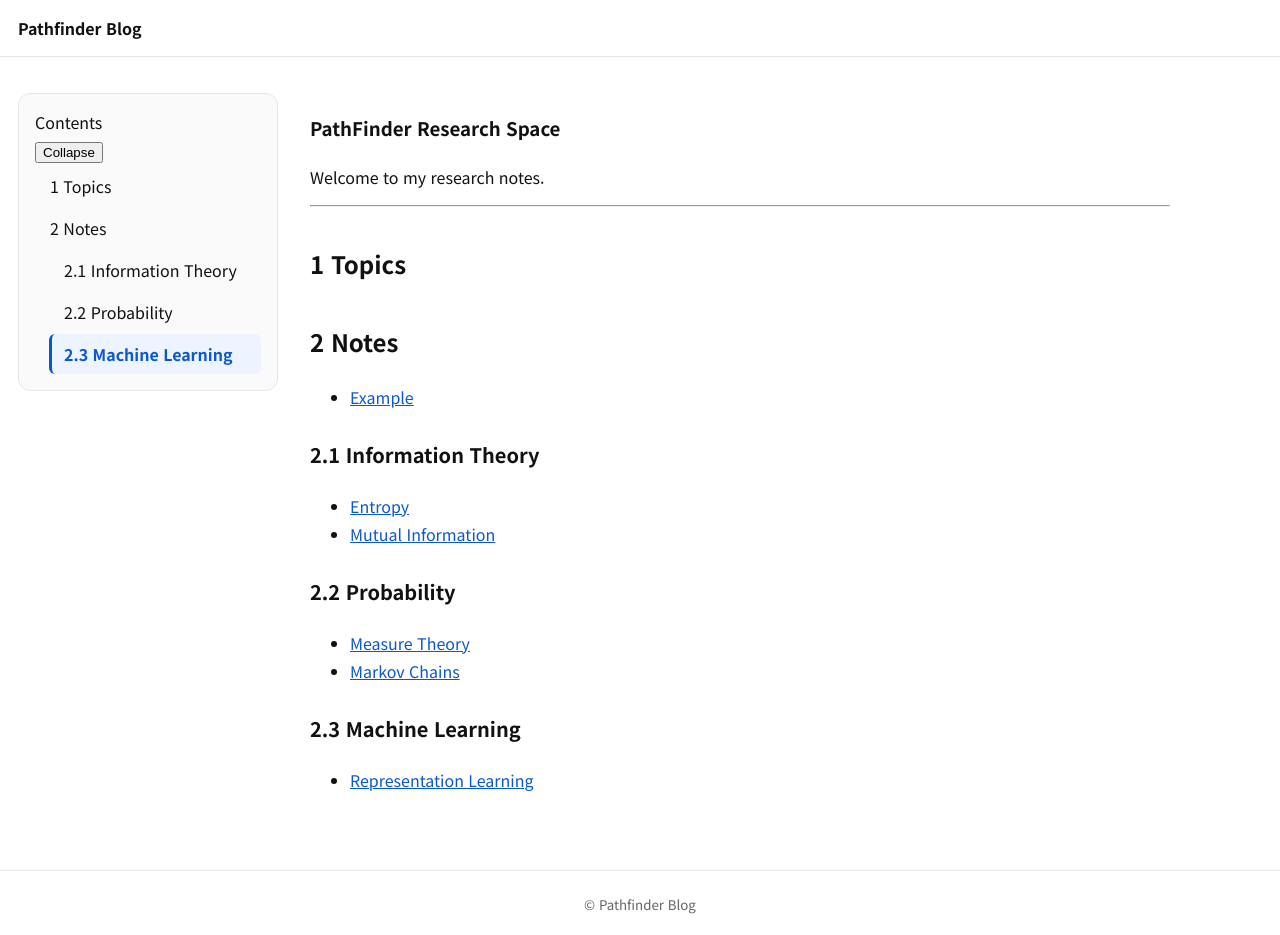
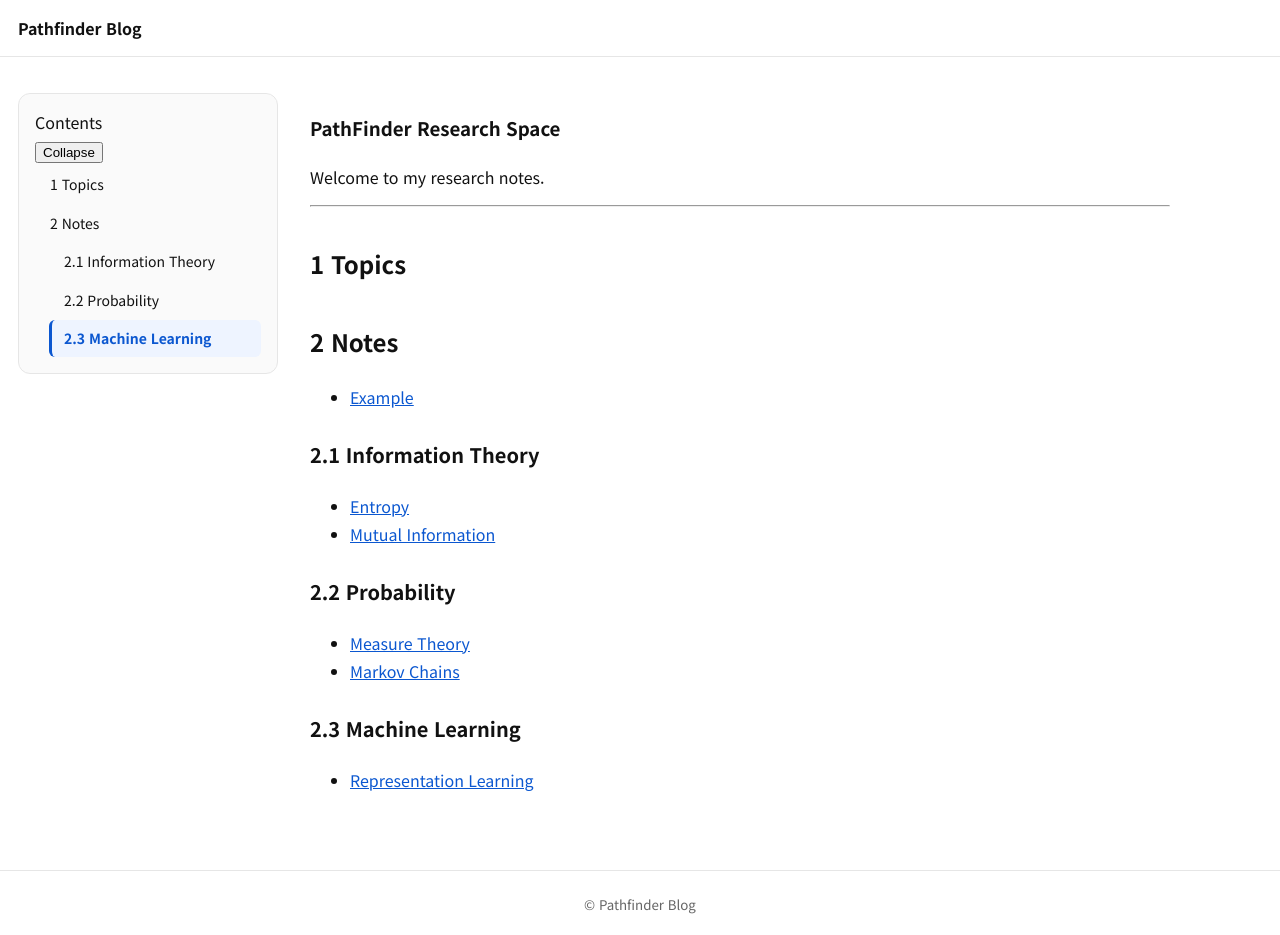
Before and after one commit to pathfinder-J/pathfinder-J.github.io, a Jekyll site: the page built from index.md, in a window 1280 px wide and 935 px high. Built offline with Jekyll 4.4.1, drawn with Linux system fonts in a browser that asks for light colours; our own code applies the rules of GitHub Pages for plain Markdown files.

Commit message:
Update toc.css

```diff
--- a/assets/css/toc.css
+++ b/assets/css/toc.css
@@ -32,9 +32,12 @@
 .post-toc{
   max-height: calc(100vh - 120px);
   overflow-y: auto;
+
   padding: 14px 16px;
+
   border: 1px solid var(--border);
   border-radius: 12px;
+
   background: #fafafa;
 }
 
@@ -58,10 +61,14 @@
 .post-toc a{
   display: block;
   padding: 6px 8px 6px 12px;
+
   border-left: 3px solid transparent;
   border-radius: 6px;
+
   color: var(--text);
   text-decoration: none;
+
+  font-size: 14px;
 }
 
 .post-toc a:hover{
@@ -100,10 +107,28 @@
 
   .page-shell{
     grid-template-columns: 1fr;
+    gap: 20px;
   }
 
   .page-toc-column{
-    display: none;
+    position: sticky;
+    top: 60px;
+    order: -1;
+  }
+
+  .post-toc{
+    max-height: 40vh;
+    overflow-y: auto;
+    padding: 12px 14px;
+  }
+
+  .post-toc-title{
+    font-size: 14px;
+  }
+
+  .post-toc a{
+    font-size: 13px;
+    padding: 6px 8px 6px 10px;
   }
 
 }
```
